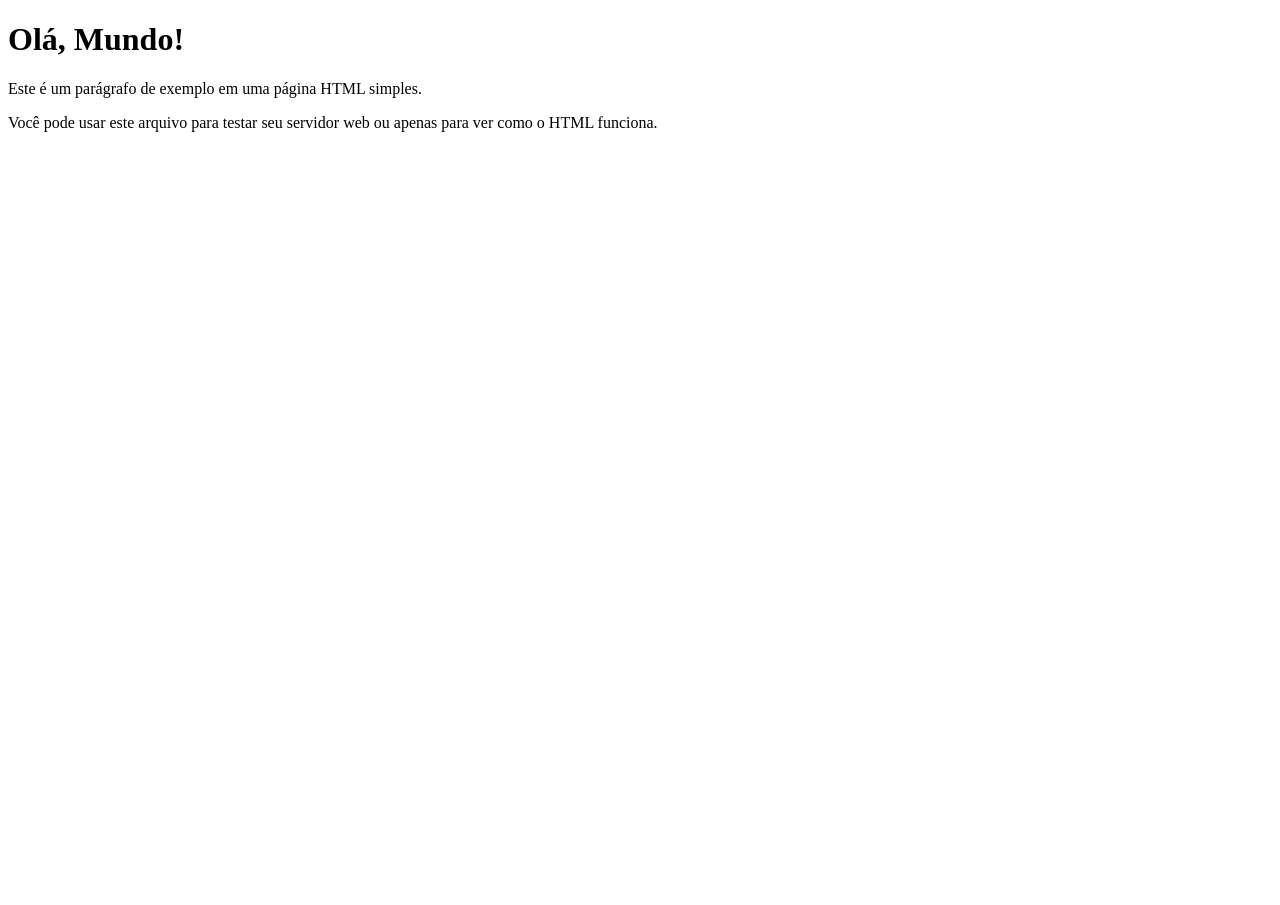
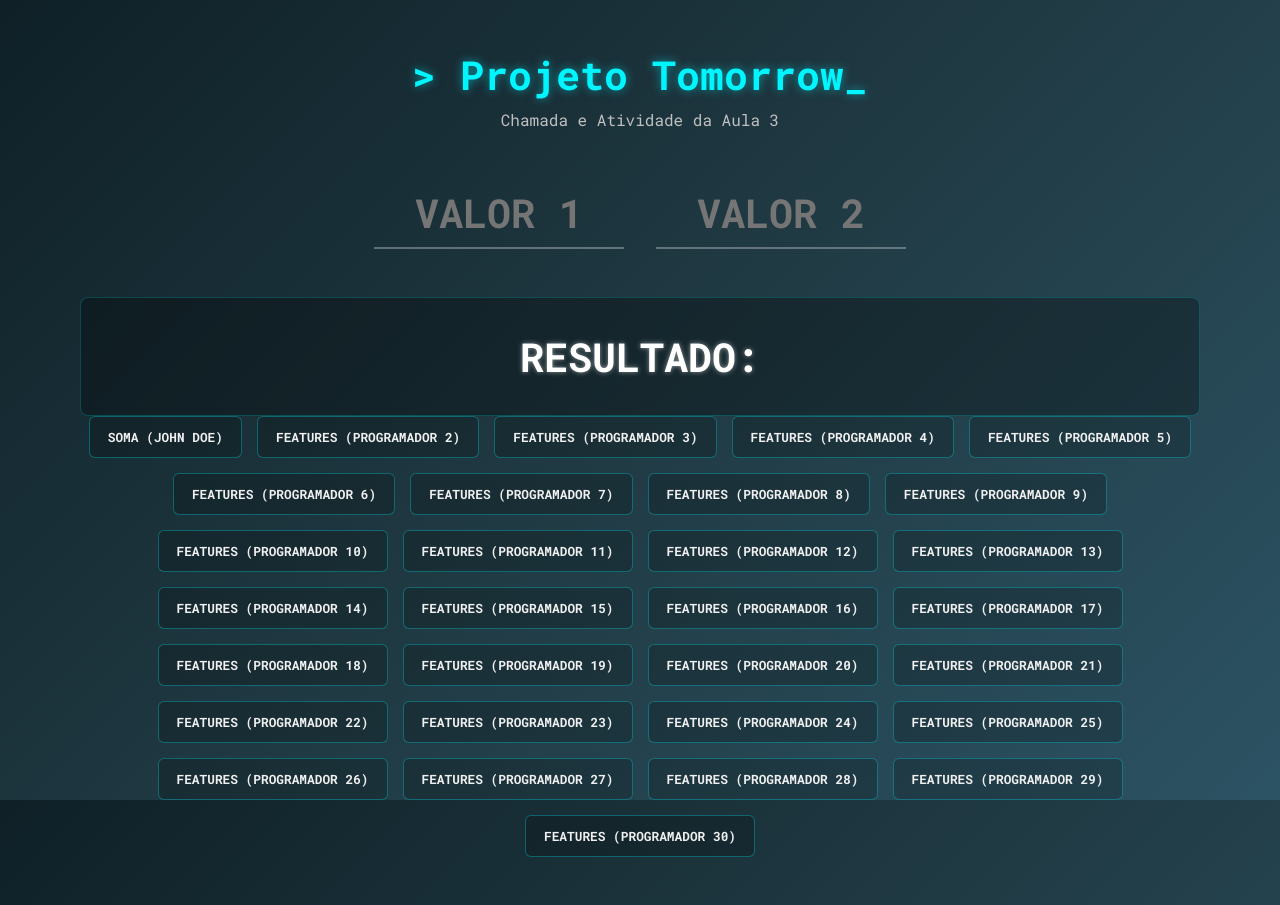
Before and after one commit to teste-tomorrow/site3, a plain HTML site: page index.html in a window 1280 px wide. Before the commit the page ends 800 px from the top, so only its background shows below. Drawn offline with Linux system fonts and the light colour scheme.

Commit message:
Enviei o site novo
Para demonstração com a Cláudia.

```diff
--- /dev/null
+++ b/css/style.css
@@ -0,0 +1,128 @@
+/* =================================
+   Reset e Estilo Global
+   ================================= */
+* {
+    margin: 0;
+    padding: 0;
+    box-sizing: border-box;
+}
+
+body {
+    font-family: 'Roboto Mono', monospace;
+    color: #f0f0f0;
+    /* Fundo gradiente escuro e impactante */
+    background: linear-gradient(135deg, #0f2027, #203a43, #2c5364);
+    background-attachment: fixed;
+}
+
+/* Container principal para o conteúdo */
+.container {
+    width: 90vw;
+    max-width: 1400px;
+    margin: 0 auto;
+    padding: 3rem 1rem; /* Espaço interno controlado, 3rem no topo/baixo */
+    text-align: center;
+}
+
+/* =================================
+   Cabeçalho
+   ================================= */
+header {
+    margin-bottom: 3rem;
+}
+
+h1 {
+    font-size: 2.5rem;
+    color: #00f6ff; /* Cor neon de destaque */
+    text-shadow: 0 0 10px rgba(0, 246, 255, 0.5);
+}
+
+h2 {
+    font-size: 1rem;
+    font-weight: 400;
+    color: #c0c0c0;
+    margin-top: 0.5rem;
+}
+
+/* =================================
+   Campos de Input
+   ================================= */
+.inputs {
+    margin-bottom: 3rem;
+    display: flex;
+    justify-content: center;
+    gap: 2rem;
+}
+
+input[type="number"] {
+    background: transparent;
+    border: none;
+    border-bottom: 2px solid rgba(255, 255, 255, 0.3);
+    color: #ffffff;
+    font-family: 'Roboto Mono', monospace;
+    font-size: 2.5rem;
+    font-weight: 700;
+    width: 250px;
+    padding: 0.5rem;
+    text-align: center;
+    transition: border-color 0.3s;
+    -moz-appearance: textfield; /* Esconde setas no Firefox */
+}
+input[type="number"]::-webkit-outer-spin-button,
+input[type="number"]::-webkit-inner-spin-button {
+    -webkit-appearance: none; /* Esconde setas em outros navegadores */
+}
+
+input[type="number"]:focus {
+    outline: none;
+    border-bottom-color: #00f6ff; /* Borda acende com a cor de destaque */
+}
+
+/* =================================
+   Botões
+   ================================= */
+.botoes-container {
+    display: flex;
+    flex-wrap: wrap; /* Garante que os botões quebrem a linha */
+    justify-content: center;
+    gap: 15px; /* Espaço consistente entre os botões */
+}
+
+.operacao {
+    background: rgba(0, 0, 0, 0.2);
+    border: 1px solid rgba(0, 246, 255, 0.3);
+    color: #f0f0f0;
+    font-family: 'Roboto Mono', monospace;
+    font-weight: 700;
+    font-size: 0.8rem;
+    padding: 12px 18px;
+    border-radius: 6px;
+    cursor: pointer;
+    transition: all 0.2s ease-in-out;
+}
+
+.operacao:hover {
+    background: #00f6ff;
+    color: #0f2027;
+    border-color: #00f6ff;
+    transform: scale(1.05); /* Efeito de zoom */
+    box-shadow: 0 0 20px rgba(0, 246, 255, 0.5); /* Efeito de brilho */
+}
+
+/* =================================
+   Área de Resultado
+   ================================= */
+.resultado-container {
+    margin-top: 3rem;
+    padding: 2rem;
+    background: rgba(0, 0, 0, 0.3);
+    border: 1px solid rgba(0, 246, 255, 0.2);
+    border-radius: 8px;
+}
+
+#resultado {
+    font-size: 2.5rem;
+    font-weight: 700;
+    color: #ffffff;
+    text-shadow: 0 0 5px rgba(255, 255, 255, 0.5);
+}
--- a/index.html
+++ b/index.html
@@ -1,17 +1,69 @@
 <!DOCTYPE html>
-<html lang="pt-BR">
+<html lang="pt-br">
 <head>
     <meta charset="UTF-8">
     <meta name="viewport" content="width=device-width, initial-scale=1.0">
-    <title>Página de Teste</title>
+    <title>Projeto Tomorrow - Atividade Aula 3</title>
+    <link rel="stylesheet" href="css/style.css">
+    <link rel="preconnect" href="https://fonts.googleapis.com">
+    <link rel="preconnect" href="https://fonts.gstatic.com" crossorigin>
+    <link href="https://fonts.googleapis.com/css2?family=Roboto+Mono:wght@400;700&display=swap" rel="stylesheet">
 </head>
 <body>
 
-    <h1>Olá, Mundo!</h1>
+    <div class="container">
 
-    <p>Este é um parágrafo de exemplo em uma página HTML simples.</p>
+        <header>
+            <h1>> Projeto Tomorrow_</h1>
+            <h2>Chamada e Atividade da Aula 3</h2>
+        </header>
 
-    <p>Você pode usar este arquivo para testar seu servidor web ou apenas para ver como o HTML funciona.</p>
+        <div class="inputs">
+            <input type="number" id="num1" placeholder="VALOR 1">
+            <input type="number" id="num2" placeholder="VALOR 2">
+        </div>
 
+		      <div class="resultado-container">
+            <p id="resultado">RESULTADO:</p>
+        </div>
+
+        <div class="botoes-container">
+            <button id="btn-aluno1" class="operacao">SOMA (JOHN DOE)</button>
+            <button id="btn-aluno2" class="operacao">FEATURES (PROGRAMADOR 2)</button>
+            <button id="btn-aluno3" class="operacao">FEATURES (PROGRAMADOR 3)</button>
+            <button id="btn-aluno4" class="operacao">FEATURES (PROGRAMADOR 4)</button>
+            <button id="btn-aluno5" class="operacao">FEATURES (PROGRAMADOR 5)</button>
+            <button id="btn-aluno6" class="operacao">FEATURES (PROGRAMADOR 6)</button>
+            <button id="btn-aluno7" class="operacao">FEATURES (PROGRAMADOR 7)</button>
+            <button id="btn-aluno8" class="operacao">FEATURES (PROGRAMADOR 8)</button>
+            <button id="btn-aluno9" class="operacao">FEATURES (PROGRAMADOR 9)</button>
+            <button id="btn-aluno10" class="operacao">FEATURES (PROGRAMADOR 10)</button>
+            <button id="btn-aluno11" class="operacao">FEATURES (PROGRAMADOR 11)</button>
+            <button id="btn-aluno12" class="operacao">FEATURES (PROGRAMADOR 12)</button>
+            <button id="btn-aluno13" class="operacao">FEATURES (PROGRAMADOR 13)</button>
+            <button id="btn-aluno14" class="operacao">FEATURES (PROGRAMADOR 14)</button>
+            <button id="btn-aluno15" class="operacao">FEATURES (PROGRAMADOR 15)</button>
+            <button id="btn-aluno16" class="operacao">FEATURES (PROGRAMADOR 16)</button>
+            <button id="btn-aluno17" class="operacao">FEATURES (PROGRAMADOR 17)</button>
+            <button id="btn-aluno18" class="operacao">FEATURES (PROGRAMADOR 18)</button>
+            <button id="btn-aluno19" class="operacao">FEATURES (PROGRAMADOR 19)</button>
+            <button id="btn-aluno20" class="operacao">FEATURES (PROGRAMADOR 20)</button>
+            <button id="btn-aluno21" class="operacao">FEATURES (PROGRAMADOR 21)</button>
+            <button id="btn-aluno22" class="operacao">FEATURES (PROGRAMADOR 22)</button>
+            <button id="btn-aluno23" class="operacao">FEATURES (PROGRAMADOR 23)</button>
+            <button id="btn-aluno24" class="operacao">FEATURES (PROGRAMADOR 24)</button>
+            <button id="btn-aluno25" class="operacao">FEATURES (PROGRAMADOR 25)</button>
+            <button id="btn-aluno26" class="operacao">FEATURES (PROGRAMADOR 26)</button>
+            <button id="btn-aluno27" class="operacao">FEATURES (PROGRAMADOR 27)</button>
+            <button id="btn-aluno28" class="operacao">FEATURES (PROGRAMADOR 28)</button>
+            <button id="btn-aluno29" class="operacao">FEATURES (PROGRAMADOR 29)</button>
+            <button id="btn-aluno30" class="operacao">FEATURES (PROGRAMADOR 30)</button>
+        </div>
+
+
+
+    </div>
+
+    <script src="js/script.js"></script>
 </body>
 </html>
--- /dev/null
+++ b/js/script.js
@@ -0,0 +1,55 @@
+// =============================================
+// ÁREA DE CÓDIGO COMUM - NÃO ALTERAR
+// =============================================
+
+function getValues() {
+    const num1 = document.getElementById('num1').value;
+    const num2 = document.getElementById('num2').value;
+
+    if (num1 === '' || num2 === '') {
+        alert('ERRO: Por favor, preencha os dois valores.');
+        return [null, null];
+    }
+    return [parseFloat(num1), parseFloat(num2)];
+}
+
+function displayResult(value) {
+    const resultadoElement = document.getElementById('resultado');
+    resultadoElement.textContent = `C:> Resultado: ${value}`;
+}
+
+
+// =============================================
+// ÁREA DE CÓDIGO DOS ALUNOS
+// =============================================
+
+// ---------- CÓDIGO DO BOTÃO 1 (JOHN DOE) ----------
+document.getElementById('btn-aluno1').addEventListener('click', () => {
+    const [val1, val2] = getValues();
+    if (val1 === null) return; // Interrompe se os valores forem inválidos
+    const resultado = val1 + val2;
+    displayResult(resultado);
+});
+
+// ---------- COLE AQUI O CÓDIGO DO BOTÃO 2 ----------
+
+// ---------- COLE AQUI O CÓDIGO DO BOTÃO 30 ----------
+document.getElementById('btn-aluno1').addEventListener('click', () => {
+    // Defina os pesos para cada valor.
+    // Eles podem ser fixos no código ou obtidos de outros campos de input.
+    const peso1 = 2; // Exemplo: Peso para a primeira nota
+    const peso2 = 3; // Exemplo: Peso para a segunda nota
+
+    const [val1, val2] = getValues();
+    if (val1 === null) return; // Interrompe se os valores forem inválidos
+
+    // Cálculo da média ponderada: (valor1 * peso1 + valor2 * peso2) / (soma dos pesos)
+    const resultado = (val1 * peso1 + val2 * peso2) / (peso1 + peso2);
+
+    displayResult(resultado);
+});
+
+// ---------- COLE AQUI O CÓDIGO DO BOTÃO 3 ----------
+
+
+// etc...
```
